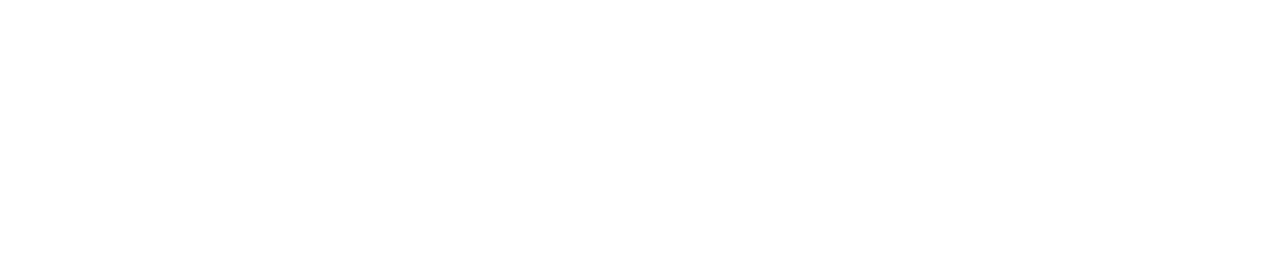
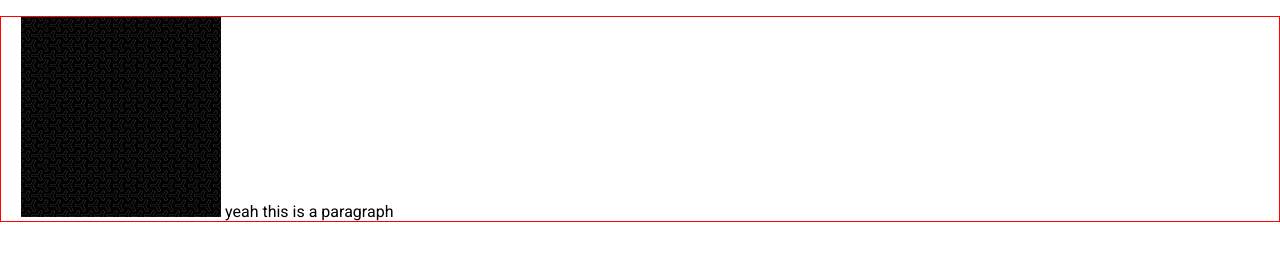
Before and after one commit to Rokandlawar/misc-css, a plain HTML site: page index.html in a window 1280 px wide. Drawn offline with Linux system fonts and the light colour scheme.

Commit message:
img inline-elem. space below image because it was invisioned with text

```diff
--- a/css/style.css
+++ b/css/style.css
@@ -1,12 +1,18 @@
 @import url("https://fonts.googleapis.com/css2?family=Roboto&display=swap");
 
 * {
-    margin: 0;
-    padding: 0;
-    box-sizing: border-box;
+  margin: 0;
+  padding: 0;
+  box-sizing: border-box;
 }
 
 body {
-    font-family: "Roboto", sans-serif;
-    min-height: 100vh;
+  font-family: "Roboto", sans-serif;
+  min-height: 100vh;
 }
+
+.example {
+    margin-top: 1rem;
+    padding-left: 20px;
+    border: 1px solid red;
+}
--- a/index.html
+++ b/index.html
@@ -7,5 +7,12 @@
     <link rel="stylesheet" href="css/style.css" />
     <title>Images</title>
   </head>
-  <body></body>
+  <body>
+    <section class="example">
+        <p>
+            <img src="img/pat1.png" alt="Pattern 1" width="200" height="200">
+            yeah this is a paragraph
+        </p>
+    </section>
+  </body>
 </html>
```
Also changed, not shown: img/pat1.png (added), img/pat2-transparency.png (added), img/pat2.png (added), img/profile-800x800 (1).png (added), img/profile-800x800.png (added), 1 other file.
